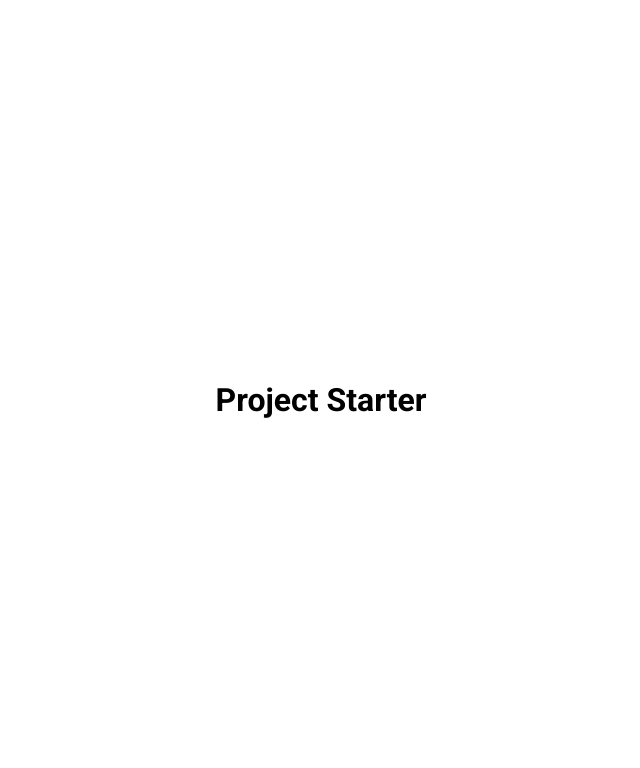
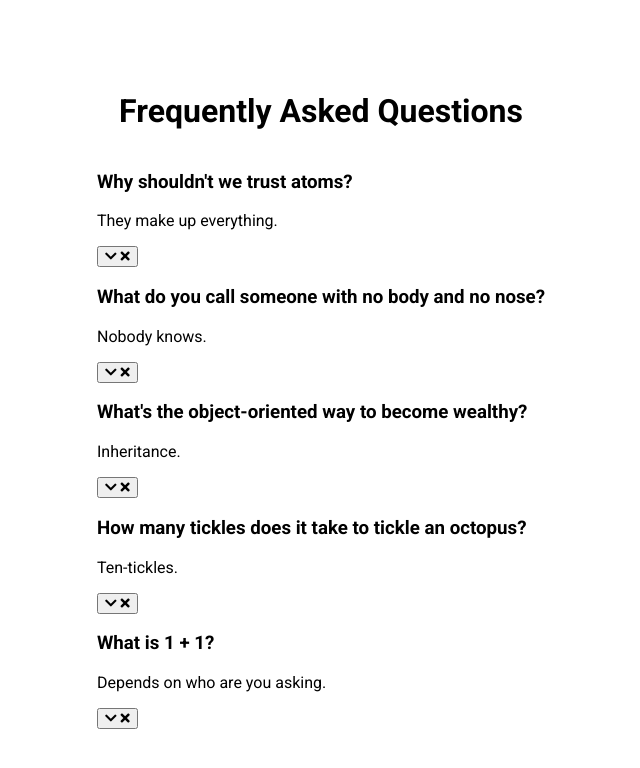
Before and after one commit to bendrendel/faq-collapse, a plain HTML site: page index.html in a window 1280 px wide. Shown: the whole page, without its empty margins (319-959 px from the left). Drawn offline with Linux system fonts and the light colour scheme.

Commit message:
Set up HTML

```diff
--- a/index.html
+++ b/index.html
@@ -3,17 +3,94 @@
   <head>
     <meta charset="UTF-8" />
     <meta name="viewport" content="width=device-width, initial-scale=1.0" />
-    <!-- <link
+    <link
       rel="stylesheet"
       href="https://cdnjs.cloudflare.com/ajax/libs/font-awesome/5.15.2/css/all.min.css"
       integrity="sha512-HK5fgLBL+xu6dm/Ii3z4xhlSUyZgTT9tuc/hSrtw6uzJOvgRr2a9jyxxT1ely+B+xFAmJKVSTbpM/CuL7qxO8w=="
       crossorigin="anonymous"
-    /> -->
+    />
     <link rel="stylesheet" href="./style.css" type="text/css" />
     <script src="script.js" defer></script>
-    <title>My Project</title>
+    <title>FAQ Collapse</title>
   </head>
   <body>
-    <h1>Project Starter</h1>
+    <h1>Frequently Asked Questions</h1>
+    <div class="faq-container">
+      <div class="faq active">
+        <h3 class="faq-title">
+          Why shouldn't we trust atoms?
+        </h3>
+
+        <p class="faq-text">
+          They make up everything.
+        </p>
+
+        <button>
+          <i class="fas fa-chevron-down"></i>
+          <i class="fas fa-times"></i>
+        </button>
+      </div>
+
+      <div class="faq active">
+        <h3 class="faq-title">
+          What do you call someone with no body and no nose?
+        </h3>
+
+        <p class="faq-text">
+          Nobody knows.
+        </p>
+
+        <button>
+          <i class="fas fa-chevron-down"></i>
+          <i class="fas fa-times"></i>
+        </button>
+      </div>
+
+      <div class="faq active">
+        <h3 class="faq-title">
+          What's the object-oriented way to become wealthy?
+        </h3>
+
+        <p class="faq-text">
+          Inheritance.
+        </p>
+
+        <button>
+          <i class="fas fa-chevron-down"></i>
+          <i class="fas fa-times"></i>
+        </button>
+      </div>
+
+      <div class="faq active">
+        <h3 class="faq-title">
+          How many tickles does it take to tickle an octopus?
+        </h3>
+
+        <p class="faq-text">
+          Ten-tickles.
+        </p>
+
+        <button>
+          <i class="fas fa-chevron-down"></i>
+          <i class="fas fa-times"></i>
+        </button>
+      </div>
+
+      <div class="faq active">
+        <h3 class="faq-title">
+          What is 1 + 1?
+        </h3>
+
+        <p class="faq-text">
+          Depends on who are you asking.
+        </p>
+
+        <button>
+          <i class="fas fa-chevron-down"></i>
+          <i class="fas fa-times"></i>
+        </button>
+      </div>
+
+    </div>
   </body>
 </html>
```
